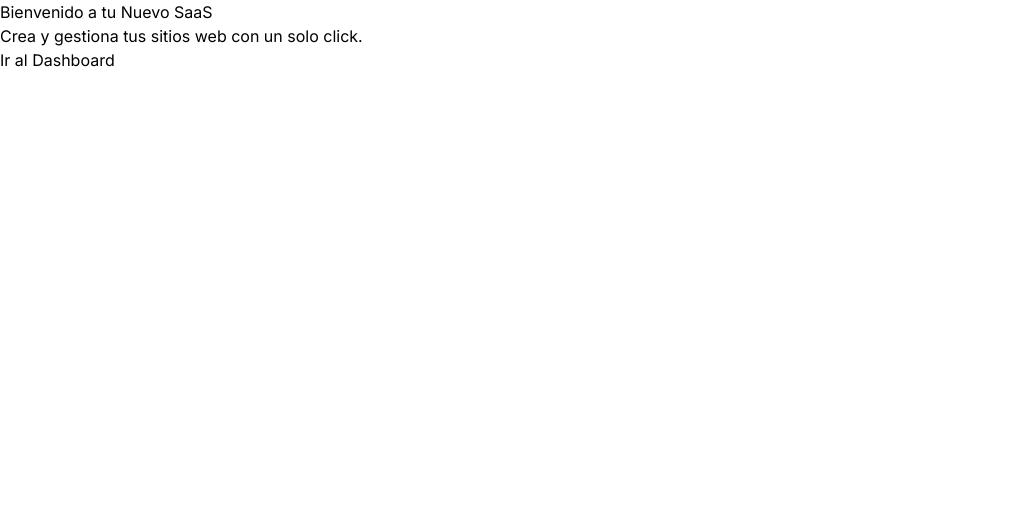
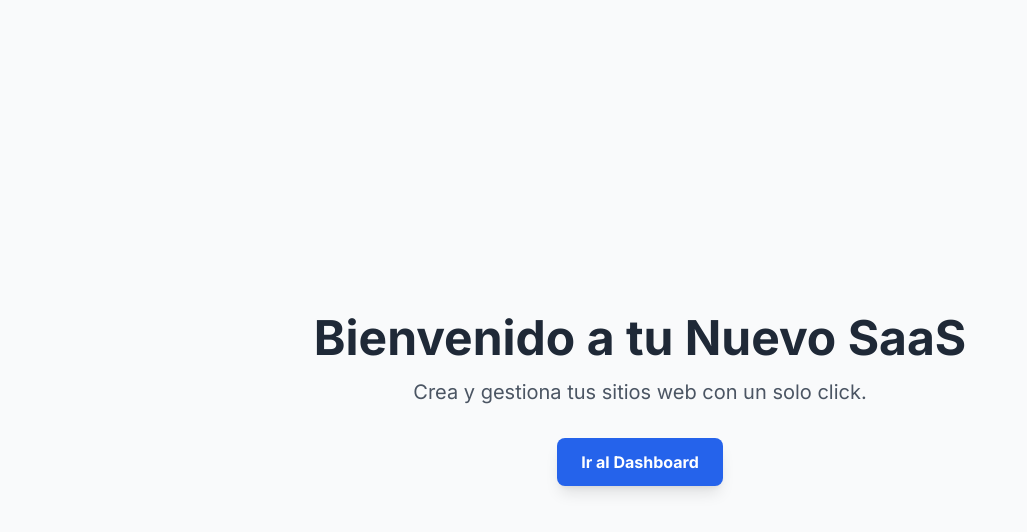
Before and after one commit to JeanR1802/gestulariasaas, a Next.js app: page / in a window 1280 px wide. Shown: the top 532 px of the page, without its empty margins (0-1027 px from the left). Built offline with nearby package versions, Linux system fonts and the light colour scheme.

Commit message:
arreglado

```diff
--- a/tailwind.config.js
+++ b/tailwind.config.js
@@ -1,6 +1,9 @@
 /** @type {import('tailwindcss').Config} */
 module.exports = {
-  content: [],
+  content: [
+    './app/**/*.{ts,tsx,js,jsx}',
+    './components/**/*.{ts,tsx,js,jsx}',
+  ],
   theme: {
     extend: {},
   },
```
